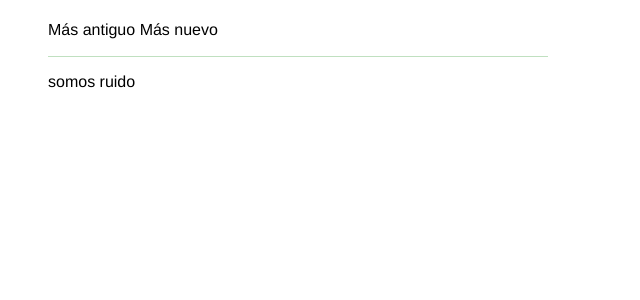
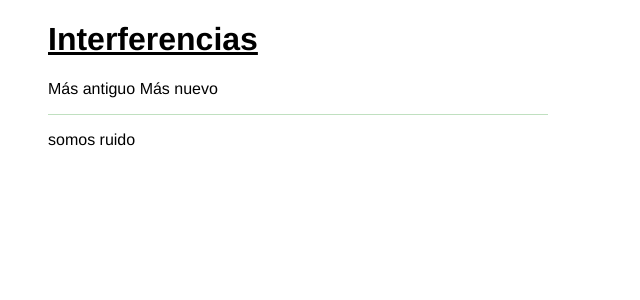
Before and after one commit to Interferencias/interferencias.github.io, a Jekyll site: the page built from index.html, in a window 1280 px wide. Shown: the top 300 px of the page, without its empty margins (0-640 px from the left). Built offline with Jekyll 4.4.1, drawn with Linux system fonts in a browser that asks for light colours.

Commit message:
Updates site configuration
Add site name and baseurl

```diff
--- a/_config.yml
+++ b/_config.yml
@@ -1,3 +1,7 @@
+name: Interferencias
+
+baseurl: /
+
 exclude:
   - LICENSE
   - README.md
```
